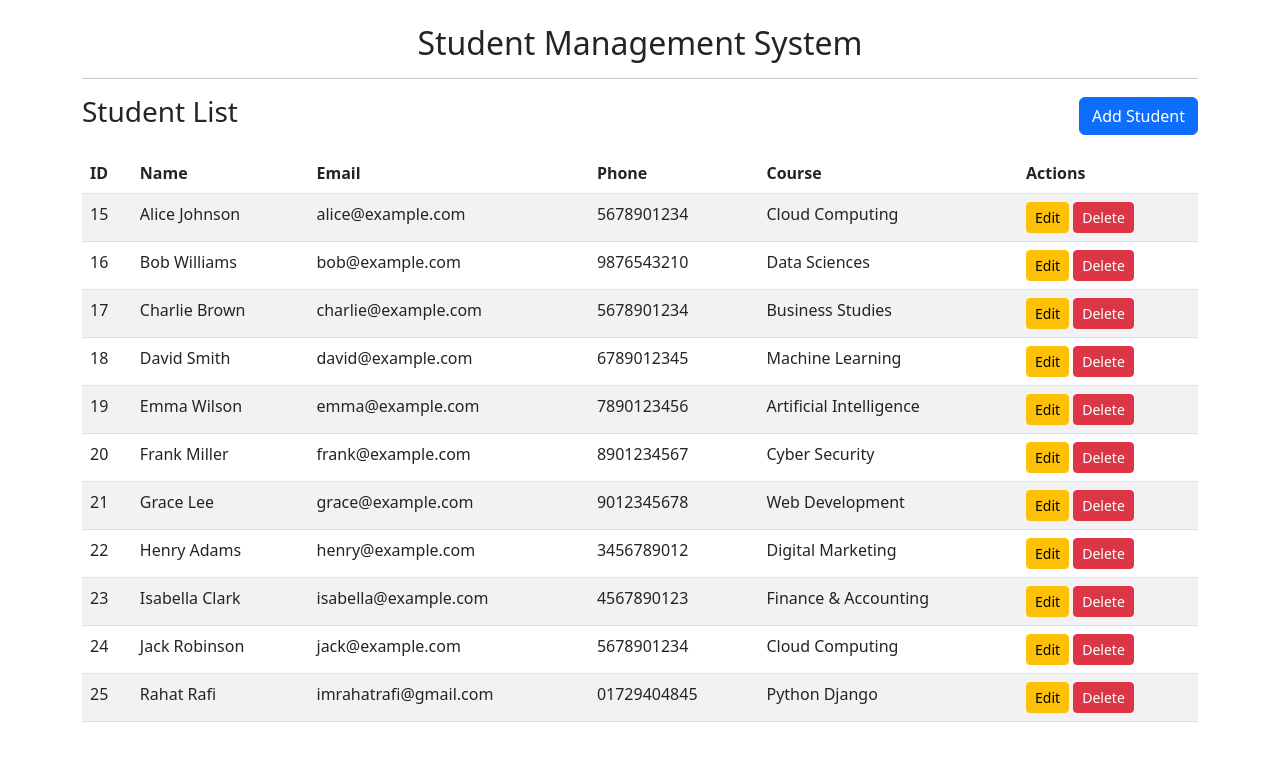
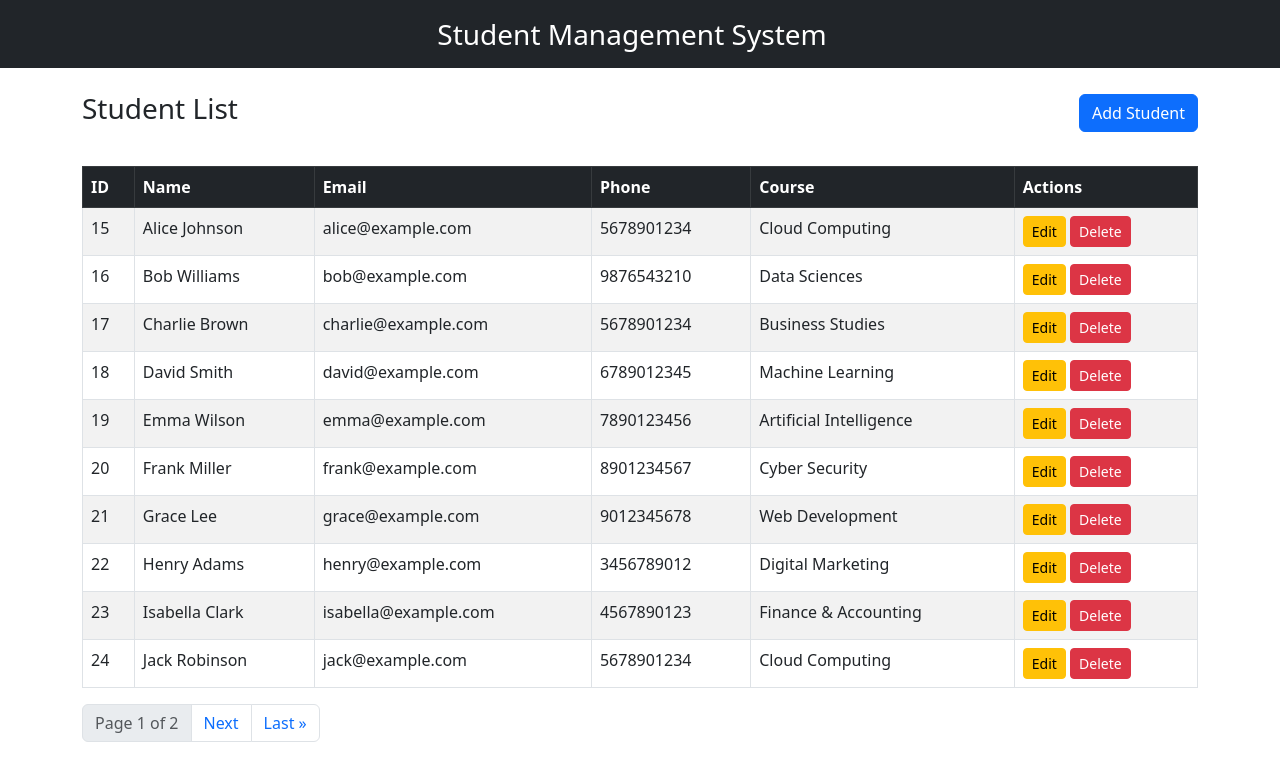
Before and after one commit to rahatrafi/student-management-system, a Django app: page / in a window 1280 px wide. Shown: the top 781 px of the page. Run offline with Django 5.2, Linux system fonts and the light colour scheme; data comes from the database, SQL or seed files in the repository; both versions use the stored data as it was after the commit.

Commit message:
Pagination feature, project requirement file, admin-panel access file  are added

```diff
--- /dev/null
+++ b/student_management/admin-panel_access.txt
@@ -0,0 +1,2 @@
+u: admin
+p: admin123
--- /dev/null
+++ b/student_management/requirements.txt
@@ -0,0 +1,3 @@
+asgiref==3.8.1
+Django==5.1.7
+sqlparse==0.5.3
--- a/student_management/students/templates/base.html
+++ b/student_management/students/templates/base.html
@@ -1,32 +1,36 @@
 <!DOCTYPE html>
 <html lang="en">
-
 <head>
     <meta charset="UTF-8">
-    <meta name="viewport" content="width=device-width, initial-scale=1.0">
+    <meta name="viewport" content="width=device-width, initial-scale=1">
     <title>Student Management</title>
-    <!-- Bootstrap CSS -->
+    <!-- Bootstrap CDN -->
     <link href="https://cdn.jsdelivr.net/npm/bootstrap@5.3.0/dist/css/bootstrap.min.css" rel="stylesheet">
 </head>
+<body>
 
-<body>
+    <nav class="navbar navbar-expand-lg navbar-dark bg-dark">
+        <div class="container d-flex justify-content-center">
+            <a class="navbar-brand text-center fs-3" href="{% url 'student_list' %}">Student Management System</a>
+        </div>
+    </nav>
+
+
 <div class="container mt-4">
     {% if messages %}
         {% for message in messages %}
-        <div class="alert alert-{{ message.tags }} alert-dismissible fade show" role="alert">
+            <div class="alert {{ message.tags }} alert-dismissible fade show" role="alert">
                 {{ message }}
-            <button type="button" class="btn-close" data-bs-dismiss="alert" aria-label="Close"></button>
+                <button type="button" class="btn-close" data-bs-dismiss="alert"></button>
             </div>
         {% endfor %}
     {% endif %}
 
-        <h2 class="text-center">Student Management System</h2>
-        <hr>
     {% block content %}{% endblock %}
 </div>
 
 <!-- Bootstrap JS -->
 <script src="https://cdn.jsdelivr.net/npm/bootstrap@5.3.0/dist/js/bootstrap.bundle.min.js"></script>
+
 </body>
-
 </html>
--- a/student_management/students/templates/students/student_list.html
+++ b/student_management/students/templates/students/student_list.html
@@ -1,14 +1,15 @@
 {% extends 'base.html' %}
 
 {% block content %}
+<!-- <h2 class="mb-4">Student List</h2>
+<a href="{% url 'student_create' %}" class="btn btn-primary mb-3">Add Student</a> -->
 <div class="d-flex justify-content-between align-items-center mb-3">
-        <h3>Student List</h3>
-        <a href="{% url 'student_create' %}" class="btn btn-primary">Add Student</a>
+    <h3 class="mb-4">Student List</h3>
+    <a href="{% url 'student_create' %}" class="btn btn-primary mb-3">Add Student</a>
 </div>
 
-    {% if students %}
-        <table class="table table-striped">
-            <thead>
+<table class="table table-bordered table-striped">
+    <thead class="table-dark">
         <tr>
             <th>ID</th>
             <th>Name</th>
@@ -27,14 +28,31 @@
             <td>{{ student.phone }}</td>
             <td>{{ student.course }}</td>
             <td>
-                            <a href="{% url 'student_update' student.id %}" class="btn btn-warning btn-sm">Edit</a>
-                            <a href="{% url 'student_delete' student.id %}" class="btn btn-danger btn-sm">Delete</a>
+                <a href="{% url 'student_update' student.id %}" class="btn btn-sm btn-warning">Edit</a>
+                <a href="{% url 'student_delete' student.id %}" class="btn btn-sm btn-danger">Delete</a>
             </td>
+        </tr>
+        {% empty %}
+        <tr>
+            <td colspan="6" class="text-center">No students found.</td>
         </tr>
         {% endfor %}
     </tbody>
 </table>
-    {% else %}
-        <p class="alert alert-info">No students found. Add a new student!</p>
+
+<!-- Pagination -->
+<nav>
+    <ul class="pagination">
+        {% if students.has_previous %}
+            <li class="page-item"><a class="page-link" href="?page=1">&laquo; First</a></li>
+            <li class="page-item"><a class="page-link" href="?page={{ students.previous_page_number }}">Previous</a></li>
         {% endif %}
+        <li class="page-item disabled"><span class="page-link">Page {{ students.number }} of {{ students.paginator.num_pages }}</span></li>
+        {% if students.has_next %}
+            <li class="page-item"><a class="page-link" href="?page={{ students.next_page_number }}">Next</a></li>
+            <li class="page-item"><a class="page-link" href="?page={{ students.paginator.num_pages }}">Last &raquo;</a></li>
+        {% endif %}
+    </ul>
+</nav>
+
 {% endblock %}
--- a/student_management/students/urls.py
+++ b/student_management/students/urls.py
@@ -1,9 +1,9 @@
 from django.urls import path
-from . import views
+from .views import StudentListView, StudentCreateView, StudentUpdateView, StudentDeleteView
 
 urlpatterns = [
-    path('', views.student_list, name='student_list'),
-    path('add/', views.student_create, name='student_create'),
-    path('edit/<int:id>/', views.student_update, name='student_update'),
-    path('delete/<int:id>/', views.student_delete, name='student_delete'),
+    path('', StudentListView.as_view(), name='student_list'),
+    path('add/', StudentCreateView.as_view(), name='student_create'),
+    path('edit/<int:id>/', StudentUpdateView.as_view(), name='student_update'),
+    path('delete/<int:id>/', StudentDeleteView.as_view(), name='student_delete'),
 ]
--- a/student_management/students/views.py
+++ b/student_management/students/views.py
@@ -1,48 +1,57 @@
+from django.core.paginator import Paginator
 from django.shortcuts import render, redirect, get_object_or_404
 from .models import Student
 from .forms import StudentForm
 from django.contrib import messages
-from django.core.paginator import Paginator
+from django.views import View
 
-# View to list all students
-def student_list(request):
-    students = Student.objects.all()
-    return render(request, 'students/student_list.html', {'students': students})
+# CBV for Student List
+class StudentListView(View):
+    def get(self, request):
+        students_list = Student.objects.all()
+        paginator = Paginator(students_list, 10)  # Show 5 students per page
+        page_number = request.GET.get('page')
+        students = paginator.get_page(page_number)
+        return render(request, 'students/student_list.html', {'students': students})
 
-# View to add a new student
-def student_create(request):
-    if request.method == 'POST':
+# CBV for Student Create
+class StudentCreateView(View):
+    def get(self, request):
+        form = StudentForm()
+        return render(request, 'students/student_form.html', {'form': form})
+
+    def post(self, request):
         form = StudentForm(request.POST)
         if form.is_valid():
             form.save()
             messages.success(request, "Student added successfully!")
             return redirect('student_list')
-        else:
-            messages.error(request, "Error! Please correct the form.")
-    else:
-        form = StudentForm()
-    return render(request, 'students/student_form.html', {'form': form})
+        return render(request, 'students/student_form.html', {'form': form})
 
-# View to update student details
-def student_update(request, id):
-    student = get_object_or_404(Student, id=id)
-    if request.method == 'POST':
+# CBV for Student Update
+class StudentUpdateView(View):
+    def get(self, request, id):
+        student = get_object_or_404(Student, id=id)
+        form = StudentForm(instance=student)
+        return render(request, 'students/student_form.html', {'form': form})
+
+    def post(self, request, id):
+        student = get_object_or_404(Student, id=id)
         form = StudentForm(request.POST, instance=student)
         if form.is_valid():
             form.save()
             messages.success(request, "Student updated successfully!")
             return redirect('student_list')
-        else:
-            messages.error(request, "Error! Please correct the form.")
-    else:
-        form = StudentForm(instance=student)
-    return render(request, 'students/student_form.html', {'form': form})
+        return render(request, 'students/student_form.html', {'form': form})
 
-# View to delete a student
-def student_delete(request, id):
-    student = get_object_or_404(Student, id=id)
-    if request.method == 'POST':
+# CBV for Student Delete
+class StudentDeleteView(View):
+    def get(self, request, id):
+        student = get_object_or_404(Student, id=id)
+        return render(request, 'students/student_confirm_delete.html', {'student': student})
+
+    def post(self, request, id):
+        student = get_object_or_404(Student, id=id)
         student.delete()
         messages.success(request, "Student deleted successfully!")
         return redirect('student_list')
-    return render(request, 'students/student_confirm_delete.html', {'student': student})
```
Also changed, not shown: student_management/db.sqlite3. Lines whose indentation alone changed are shown as unchanged.
